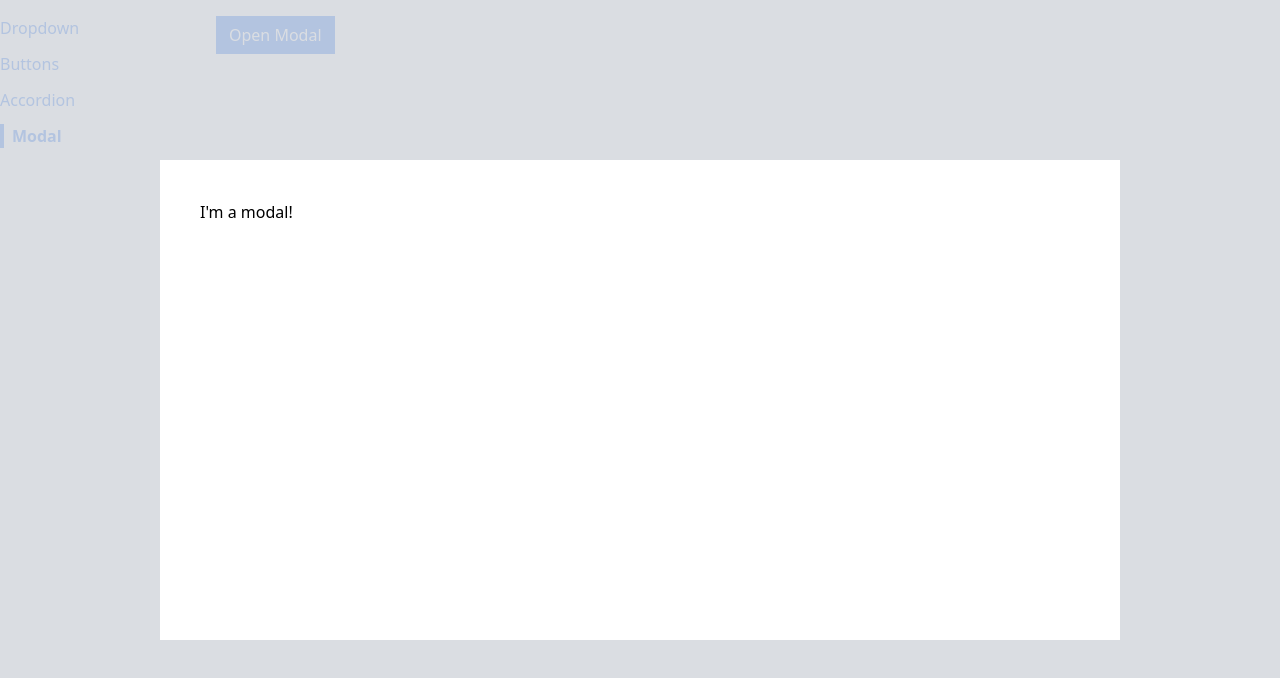
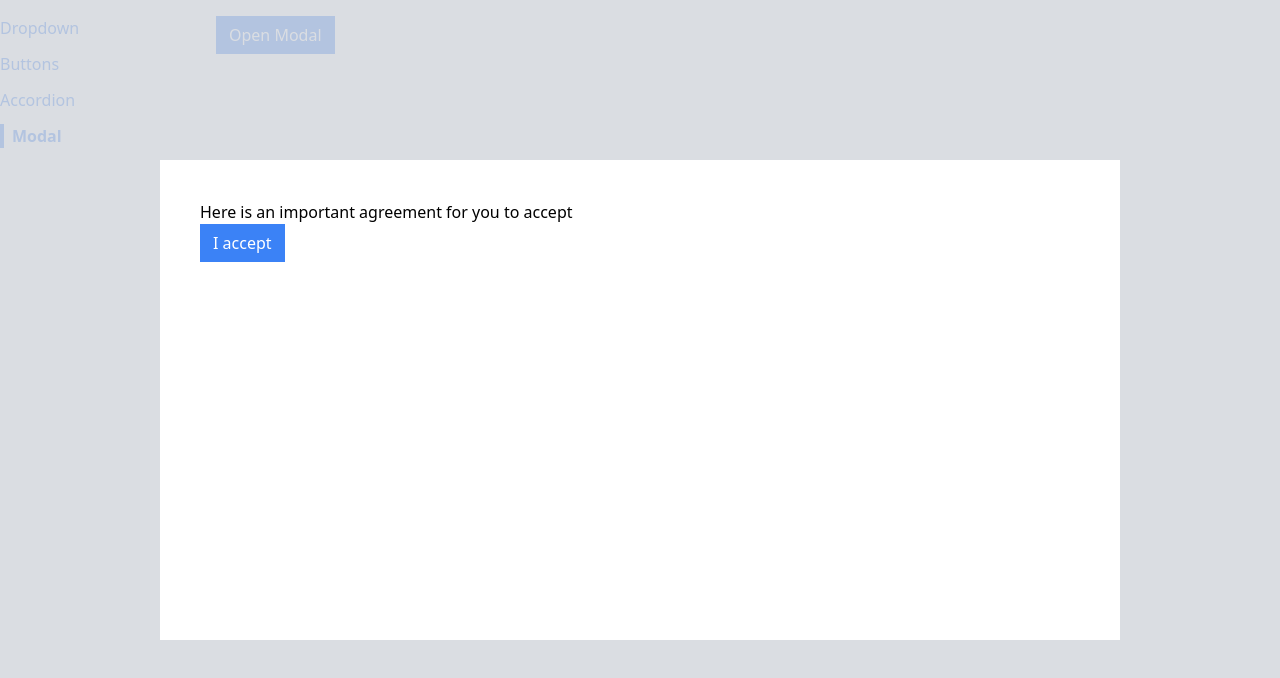
Before and after one commit to uzaircode/comps, a React (Create React App) app: page /modal in a window 1280 px wide. Both pictures are taken after a click on the button "Open Modal". Shown: the top 678 px of the page. Built offline with nearby package versions, Linux system fonts and the light colour scheme.

Commit message:
Customizing the Modal

```diff
--- a/src/components/Modal.js
+++ b/src/components/Modal.js
@@ -1,13 +1,16 @@
 import ReactDOM from 'react-dom';
 
-function Modal({ onClose }) {
+function Modal({ onClose, children, actionBar }) {
   return ReactDOM.createPortal(
     <div>
       <div
         onClick={onClose}
         className="absolute inset-0 bg-gray-300 opacity-80"
       ></div>
-      <div className="absolute inset-40 p-10 bg-white">I'm a modal!</div>
+      <div className="absolute inset-40 p-10 bg-white">
+        {children}
+        {actionBar}
+      </div>
     </div>,
     document.querySelector('.modal-container')
   );
--- a/src/pages/ModalPage.js
+++ b/src/pages/ModalPage.js
@@ -13,12 +13,26 @@ function ModalPage() {
     setShowModal(false);
   };
 
+  const actionBar = (
+    <div>
+      <Button onClick={handleClose} primary>
+        I accept
+      </Button>
+    </div>
+  );
+
+  const modal = (
+    <Modal onClose={handleClose} actionBar={actionBar}>
+      <p>Here is an important agreement for you to accept</p>
+    </Modal>
+  );
+
   return (
     <div>
       <Button onClick={handleClick} primary>
         Open Modal
       </Button>
-      {showModal && <Modal onClose={handleClose} />}
+      {showModal && modal}
     </div>
   );
 }
```
